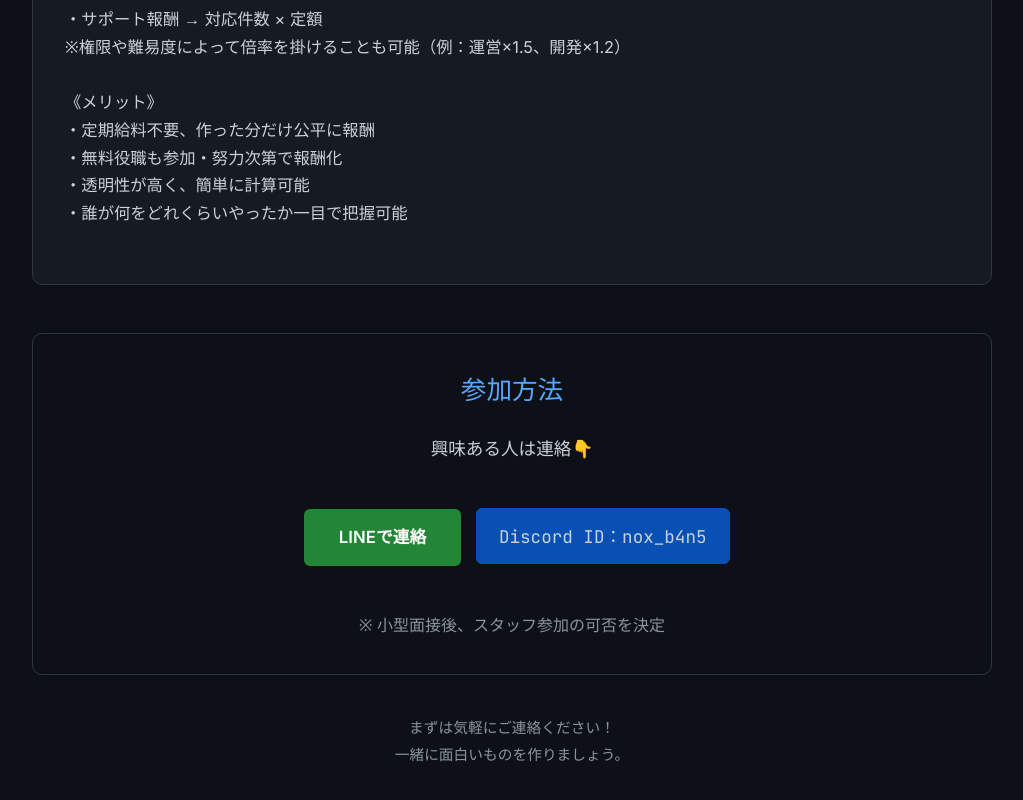
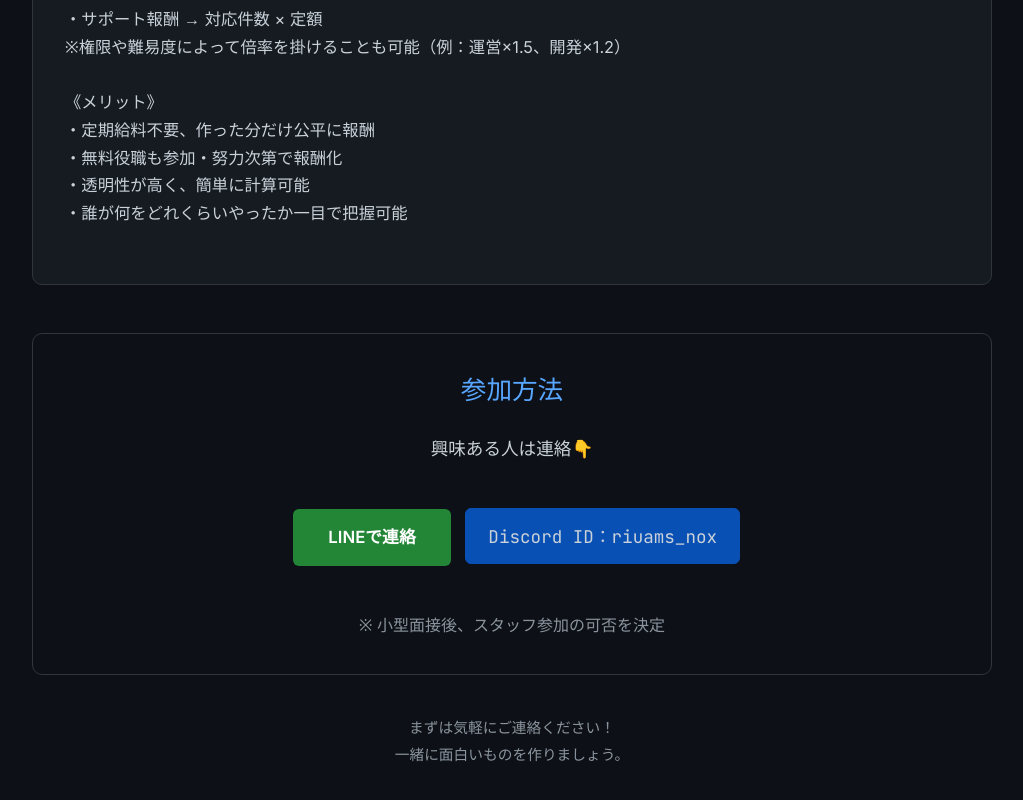
Before and after one commit to kumassohub-master/riuamgamestaff22345897, a plain HTML site: page index.html in a window 1280 px wide. Shown: the part 4122-4922 px from the top of the page, without its empty margins (128-1151 px from the left). Drawn offline with Linux system fonts and the light colour scheme.

```diff
--- a/index.html
+++ b/index.html
@@ -309,7 +309,7 @@
 
     <a href="https://lin.ee/vTFckVH" class="btn" target="_blank">LINEで連絡</a>
 
-    <div class="id-box">Discord ID：nox_b4n5</div>
+    <div class="id-box">Discord ID：riuams_nox</div>
 
     <p style="margin-top:1.8rem; color:#8b949e;">
       ※ 小型面接後、スタッフ参加の可否を決定
```
